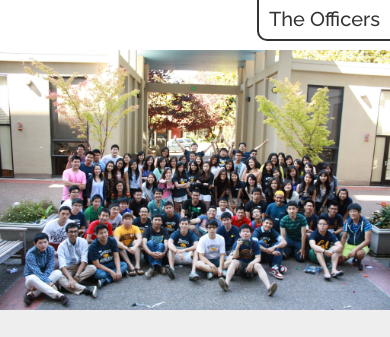
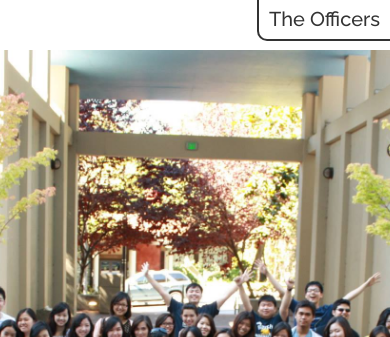
Before and after one commit to bernardusbilly/BISA, a plain HTML site: page index.html in a window 390 px wide. Shown: the top 337 px of the page. Drawn offline with Linux system fonts and the light colour scheme.

Commit message:
Update
- enlarge intro-photo for mobile version
- add height for officer section to avoid confusion with previous
section in mobile version

```diff
--- a/index.html
+++ b/index.html
@@ -86,7 +86,7 @@
     <section id="intro" class="intro-section">
         <div class="container" style="width: 100%; padding: 0;">
             <div class="row" style="margin: 0;">
-                <img src="resources/img/bisa_intro.jpg" style="width: 100%;">
+                <img src="resources/img/bisa_intro.jpg" id="intro-photo">
             </div>
         </div>
     </section>
--- a/resources/css/bisa-responsive.css
+++ b/resources/css/bisa-responsive.css
@@ -3,6 +3,16 @@
 @media (max-width: 767px) {
 	.intro-section {
 		padding-top: 50px;
+		min-height: 100%;
+		overflow: hidden;
+	}
+	#intro-photo {
+		position: relative;
+		left: -75%;
+		width: 250%;
+	}
+	.officer-section {
+		min-height: 100%;
 	}
 	#photoset-info {
 		width: 350px;
@@ -50,7 +60,8 @@
 		padding: 5px 10px;
 	}
 	.officer-section {
-		min-height: 70%;
+		padding-top: 40%;
+		min-height: 100%;
 	}
 	.footer-section {
 		padding-top: 15px;
--- a/resources/css/bisa.css
+++ b/resources/css/bisa.css
@@ -24,6 +24,9 @@ a:hover{
 	top: 45%;
 	margin-left: auto;
 	margin-right: auto;
+}
+#intro-photo {
+	width: 100%;
 }
 #infoToHover{
 	position: absolute;
```
